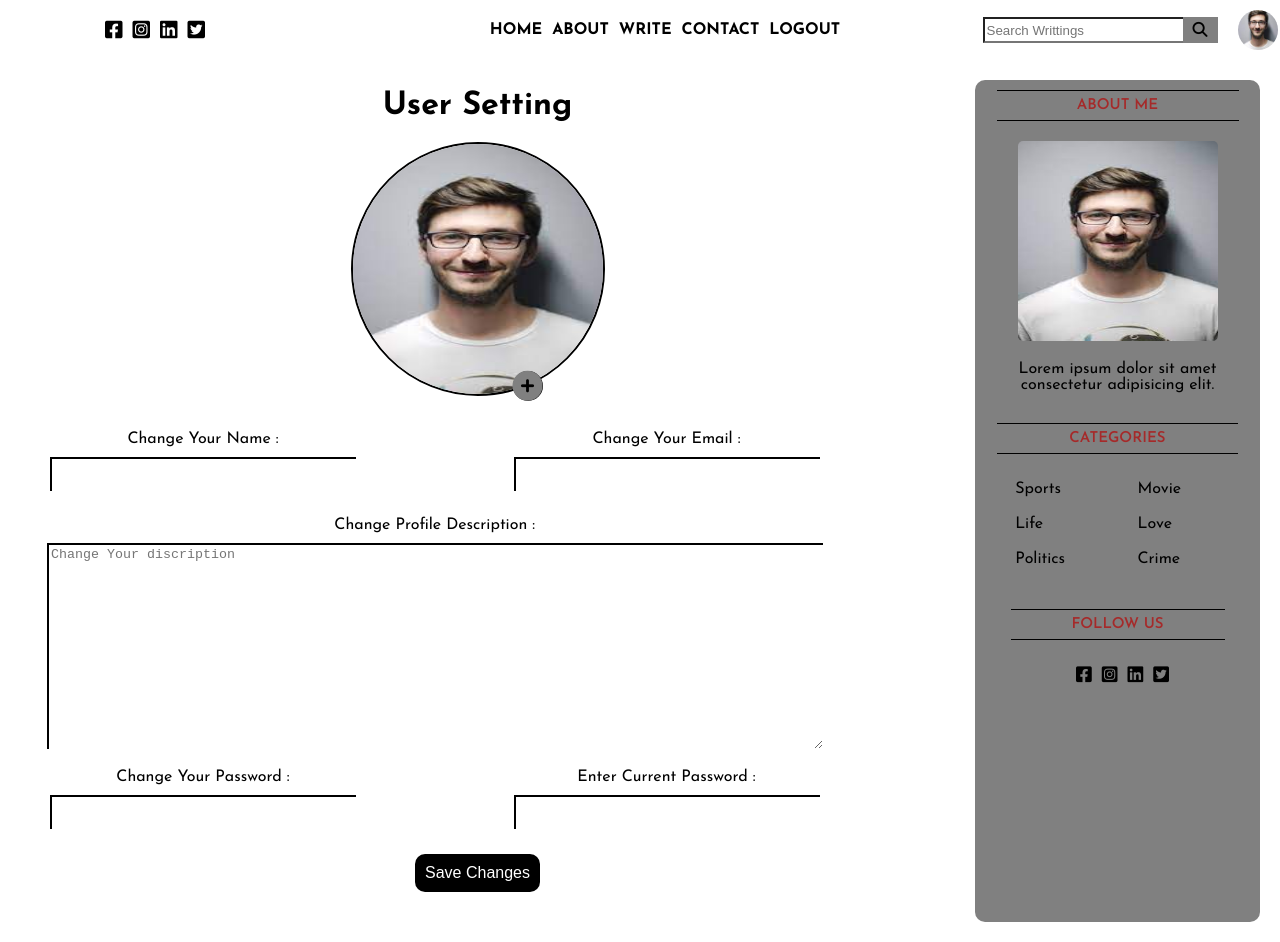
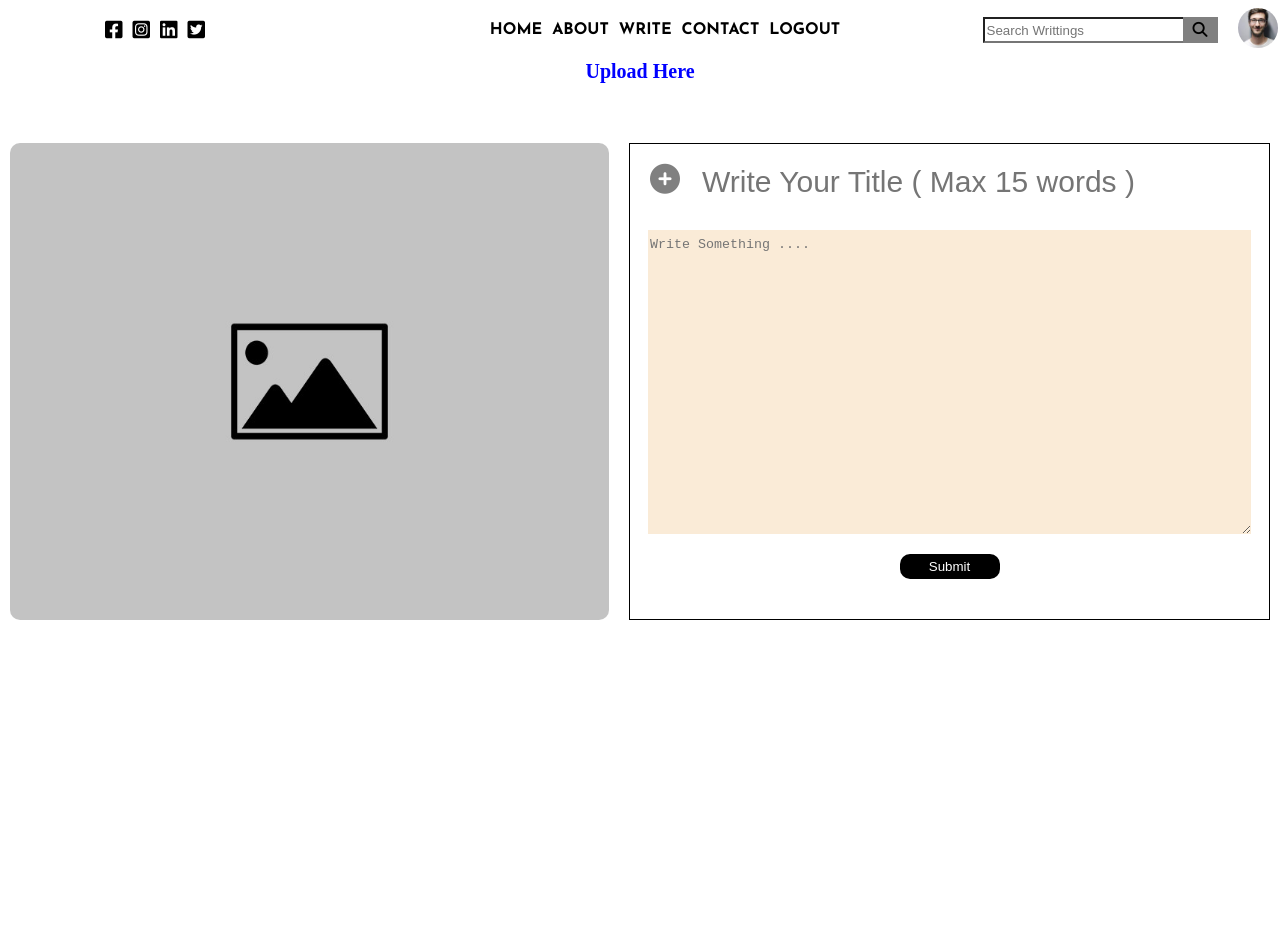
Before and after one commit to kanha638/Bloggy, a React (Create React App) app in the folder frontend/: page /write in a window 1280 px wide. After the commit the page ends 800 px from the top, so only its background shows below. Built offline with nearby package versions, Linux system fonts and the light colour scheme.

Commit message:
added react router-dom link and routes

```diff
--- a/frontend/package.json
+++ b/frontend/package.json
@@ -8,6 +8,7 @@
     "@testing-library/user-event": "^13.5.0",
     "react": "^18.2.0",
     "react-dom": "^18.2.0",
+    "react-router-dom": "^6.3.0",
     "react-scripts": "5.0.1",
     "web-vitals": "^2.1.4"
   },
--- a/frontend/public/index.html
+++ b/frontend/public/index.html
@@ -19,6 +19,10 @@
       *{
         margin: 0;
       }
+      .link{
+        text-decoration: none;
+        color: inherit;
+      }
     </style>
 
     <title>Blog App</title>
--- a/frontend/src/App.js
+++ b/frontend/src/App.js
@@ -1,17 +1,28 @@
 import { HomePage } from "./Components/Pages/HomePage/HomePage";
 import { PostView } from "./Components/Pages/PostView/PostView";
 import { UploadPost } from "./Components/Pages/UploadPost/UploadPost";
-import { UserSettting } from "./Components/Pages/UserSetting/UserSetting";
+import { UserSetting } from "./Components/Pages/UserSetting/UserSetting";
 import TopBar from "./Components/TopBar/TopBar";
+import { BrowserRouter, Routes, Route } from "react-router-dom";
 
 function App() {
   return (
     <>
-      <TopBar />
-      {/* <UploadPost /> */}
-      {/* <PostView /> */}
-      {/* <HomePage /> */}
-      <UserSettting />
+      <BrowserRouter>
+        <TopBar />
+        {/* <UploadPost /> */}
+        {/* <PostView /> */}
+        {/* <HomePage /> */}
+        {/* <UserSettting /> */}
+        <Routes>
+          <Route path="/" element={<HomePage />}></Route>
+          <Route path="/write" element={<UploadPost />}></Route>
+          <Route path="/settings" element={<UserSetting />}></Route>
+          <Route path="/post/:id" element={<PostView />}></Route>
+          <Route path="/resister" element={"Resister"}></Route>
+          <Route path="/Login" element={"Login"}></Route>
+        </Routes>
+      </BrowserRouter>
     </>
   );
 }
--- a/frontend/src/Components/Pages/HomePage/HomePage.css
+++ b/frontend/src/Components/Pages/HomePage/HomePage.css
@@ -1,3 +1,9 @@
 .content {
   display: flex;
+  flex-direction: column;
 }
+@media only screen and (min-width: 900px) {
+  .content {
+    flex-direction: row;
+  }
+}
--- a/frontend/src/Components/Pages/PostView/PostView.css
+++ b/frontend/src/Components/Pages/PostView/PostView.css
@@ -1,8 +1,10 @@
 .viewcontainer {
   display: flex;
+  flex-direction: column;
+  /* flex-wrap: wrap; */
 }
-@media only screen and (max-width: 500px) {
+@media only screen and (min-width: 900px) {
   .viewcontainer {
-    flex-direction: column;
+    flex-direction: row;
   }
 }
--- a/frontend/src/Components/Pages/UploadPost/UploadPost.css
+++ b/frontend/src/Components/Pages/UploadPost/UploadPost.css
@@ -11,7 +11,7 @@
   flex-direction: column;
   /* flex-wrap: wrap; */
   width: 100%;
-  justify-content: start;
+  justify-content: flex-start;
 }
 @media screen and (min-width: 900px) {
   .UploadPost {
--- a/frontend/src/Components/Pages/UserSetting/UserSetting.css
+++ b/frontend/src/Components/Pages/UserSetting/UserSetting.css
@@ -8,8 +8,11 @@
   flex: 9;
   padding: 30px;
   margin: 20px;
-  margin-top: 0px;
+
   text-align: center;
+  border: solid 2px black;
+  border-radius: 10px;
+  box-shadow: rgba(0, 0, 0, 0.35) 0px 5px 15px;
 }
 @media screen and (min-width: 900px) {
   .setting {
@@ -28,6 +31,7 @@
   border-radius: 50%;
   border: 2px solid black;
   margin-bottom: -25px;
+  /* object-fit: cover; */
 }
 .changeimgicon {
   font-size: 30px;
@@ -72,7 +76,7 @@
   border-top: 2px solid black;
   border-left: 2px solid black;
 }
-.changeemain:focus {
+.changeemail:focus {
   outline: none;
 }
 .desc {
--- a/frontend/src/Components/Pages/UserSetting/UserSetting.jsx
+++ b/frontend/src/Components/Pages/UserSetting/UserSetting.jsx
@@ -2,7 +2,7 @@ import "./UserSetting.css";
 import myimage from "../../../Images/User.jpeg";
 import { SideBar } from "../../SideBar/SideBar";
 
-export const UserSettting = () => {
+export const UserSetting = () => {
   return (
     <div className="setting">
       <form className="settingcontainer">
--- a/frontend/src/Components/TopBar/TopBar.css
+++ b/frontend/src/Components/TopBar/TopBar.css
@@ -4,8 +4,8 @@
   position: sticky;
   top: 0;
   background-color: white;
-
   display: flex;
+  /* flex-wrap: wrap; */
   align-items: center;
   font-family: "Josefin Sans", sans-serif;
   z-index: 999;
--- a/frontend/src/Components/TopBar/TopBar.jsx
+++ b/frontend/src/Components/TopBar/TopBar.jsx
@@ -1,8 +1,7 @@
-import React from 'react'
-import "./TopBar.css"
-import Profile from "../../Images/User.jpeg"
-
-
+import React from "react";
+import "./TopBar.css";
+import Profile from "../../Images/User.jpeg";
+import { Link } from "react-router-dom";
 
 function TopBar() {
   return (
@@ -16,23 +15,50 @@ function TopBar() {
       {/* Center of the NavBar */}
       <div className="Center">
         <ul className="List">
-                  <li className="ListItem">HOME</li>
-                  <li className="ListItem">ABOUT</li>
-                  <li className="ListItem">WRITE</li>
-                  <li className="ListItem">CONTACT</li>
-                  <li className="ListItem">LOGOUT</li>
+          <li className="ListItem">
+            <Link className="link" to="/">
+              HOME
+            </Link>
+          </li>
+          <li className="ListItem">
+            <Link className="link" to="/about">
+              ABOUT
+            </Link>
+          </li>
+          <li className="ListItem">
+            <Link className="link" to="/write">
+              WRITE
+            </Link>
+          </li>
+          <li className="ListItem">
+            <Link className="link" to="/contact">
+              CONTACT
+            </Link>
+          </li>
+
+          <li className="ListItem">
+            <Link className="link" to="/login">
+              LOGOUT
+            </Link>
+          </li>
         </ul>
       </div>
       {/* Right of the Navbar */}
       <div className="Right">
         <div className="search">
-                  <input type="text" placeholder="Search Writtings" className='searchInput' />
+          <input
+            type="text"
+            placeholder="Search Writtings"
+            className="searchInput"
+          />
           <i class="searchIcon fa-solid fa-magnifying-glass"></i>
         </div>
+        <Link className="link" to="/settings">
           <img src={Profile} alt="img" className="userimage" />
+        </Link>
       </div>
     </div>
-  )
+  );
 }
 
-export default TopBar
+export default TopBar;
```
Also changed, not shown: frontend/src/Components/Pages/HomePage/HomePage.jsx (+13 -12 lines), 1 other file (tests, documents, lock files or other folders). Lines whose indentation alone changed are shown as unchanged.
